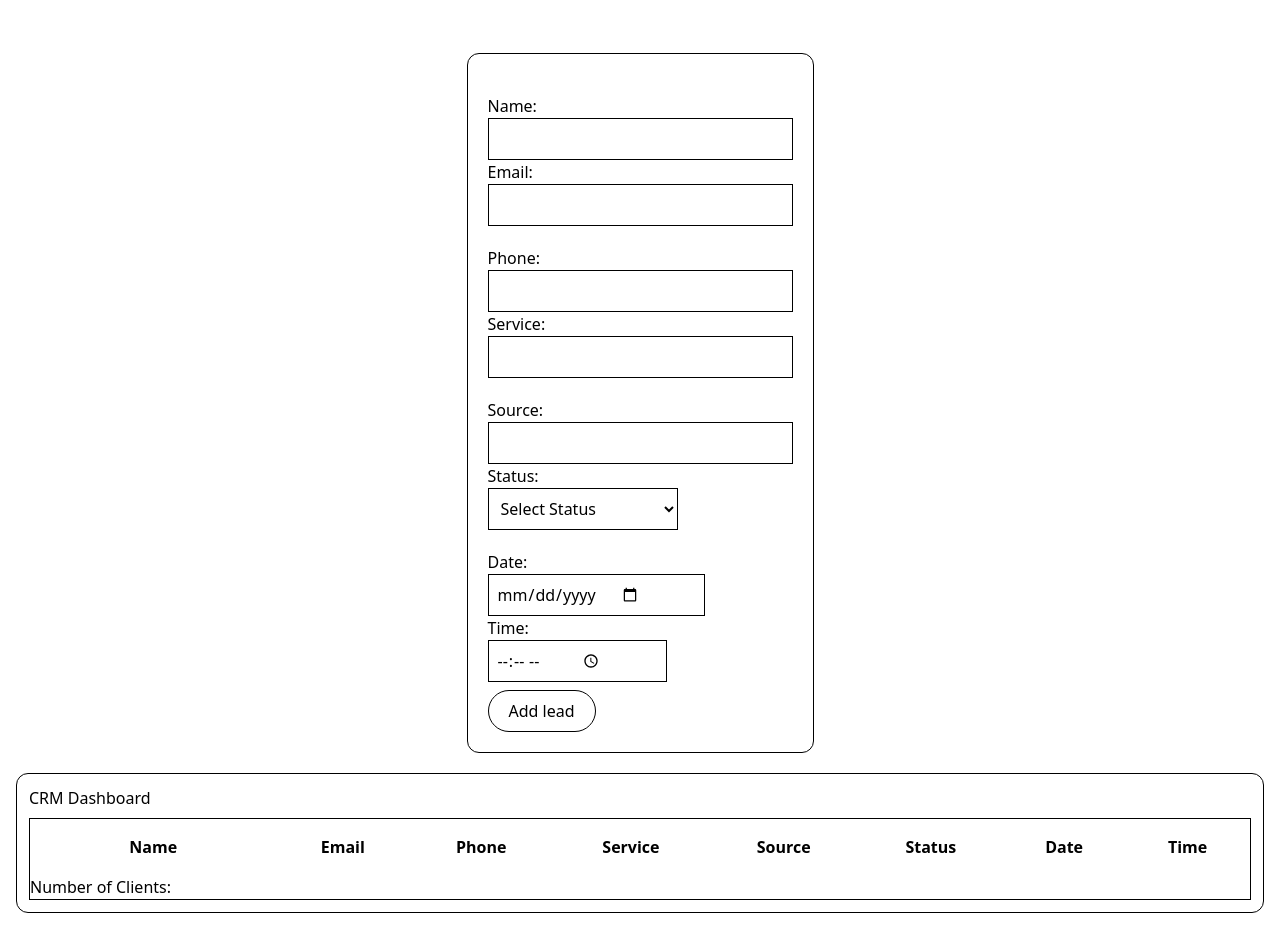
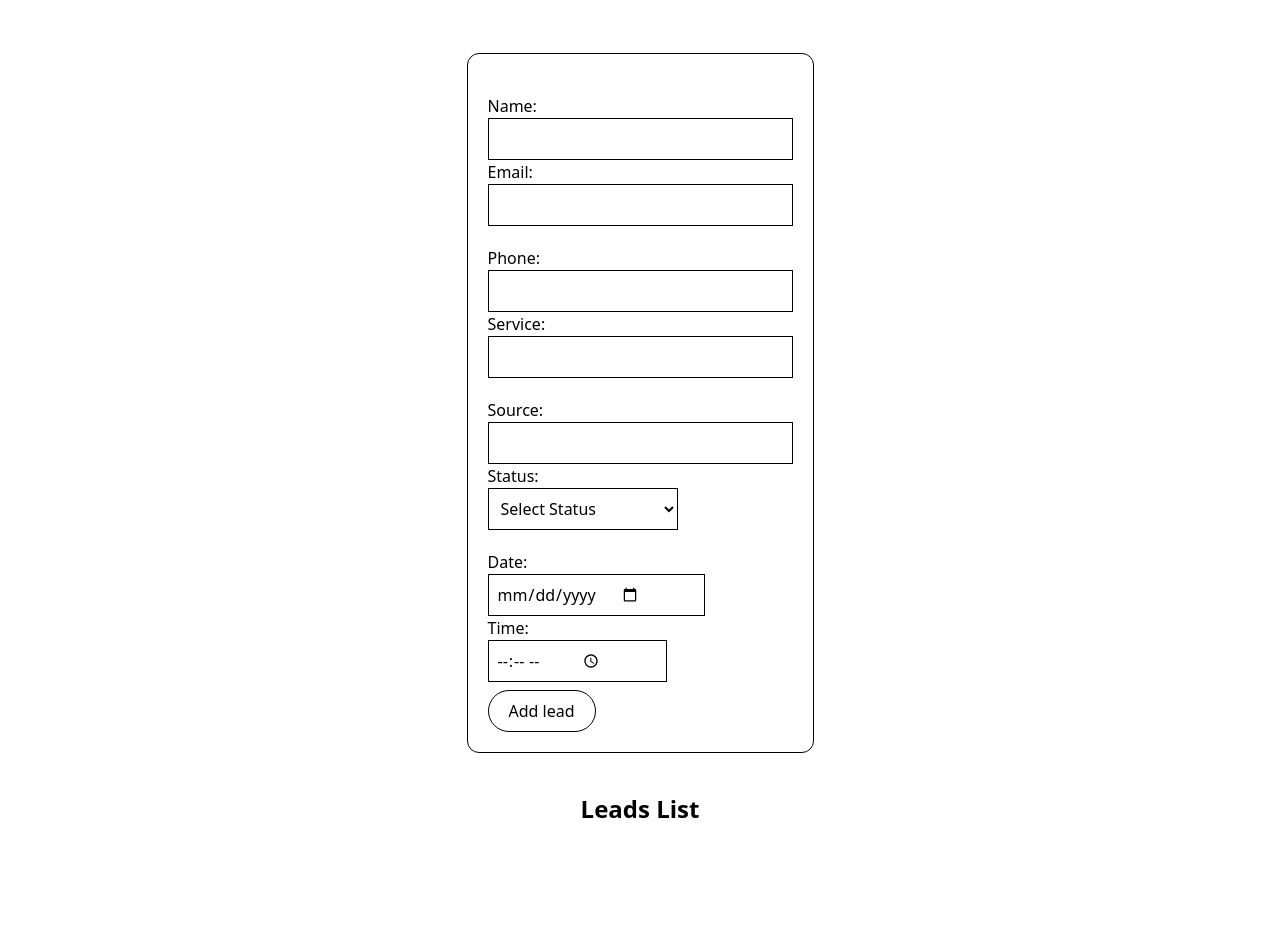
Before and after one commit to Phoenix-Domain/VortexCRM, a website built with Vite: page index.html in a window 1280 px wide. Shown: the part 103-1052 px from the top of the page. After the commit the page ends 960 px from the top, so only its background shows below. Built offline with nearby package versions, Linux system fonts and the light colour scheme.

Commit message:
Replace lead table with list

```diff
--- a/index.html
+++ b/index.html
@@ -56,31 +56,11 @@
         <button type="submit" id="submitBtn" class="py-2 px-5 rounded-full border">Add lead</button>
       </form>
 
-      <section id="dashBoard" class="border my-5 rounded-xl p-3 overflow-x-auto">
-        <caption>CRM Dashboard</caption>
-        <table class="border mt-2 w-full px-3">
-          <thead>
-            <tr class="*:py-4 *:px-4">
-              <th>Name</th>
-              <th>Email</th>
-              <th>Phone</th>
-              <th>Service</th>
-              <th>Source</th>
-              <th>Status</th>
-              <th>Date</th>
-              <th>Time</th>
-            </tr>
-          </thead>
-          <tbody id="dashboard">
-
-          </tbody>
-          <tfoot>
-            <tr>
-              <td>Number of Clients:</td>
-            </tr>
-          </tfoot>
-        </table>
-      </section>
+      <div class="mt-10">
+        <h2 class="text-2xl text-center font-bold mb-4">Leads List</h2>
+        <ul id="leadsList" class="list-disc pl-5">
+          <!-- Leads will be dynamically added here -->
+        </ul>
     </main>
     <footer></footer>
     <script type="module" src="/src/js/main.js"></script>
```
